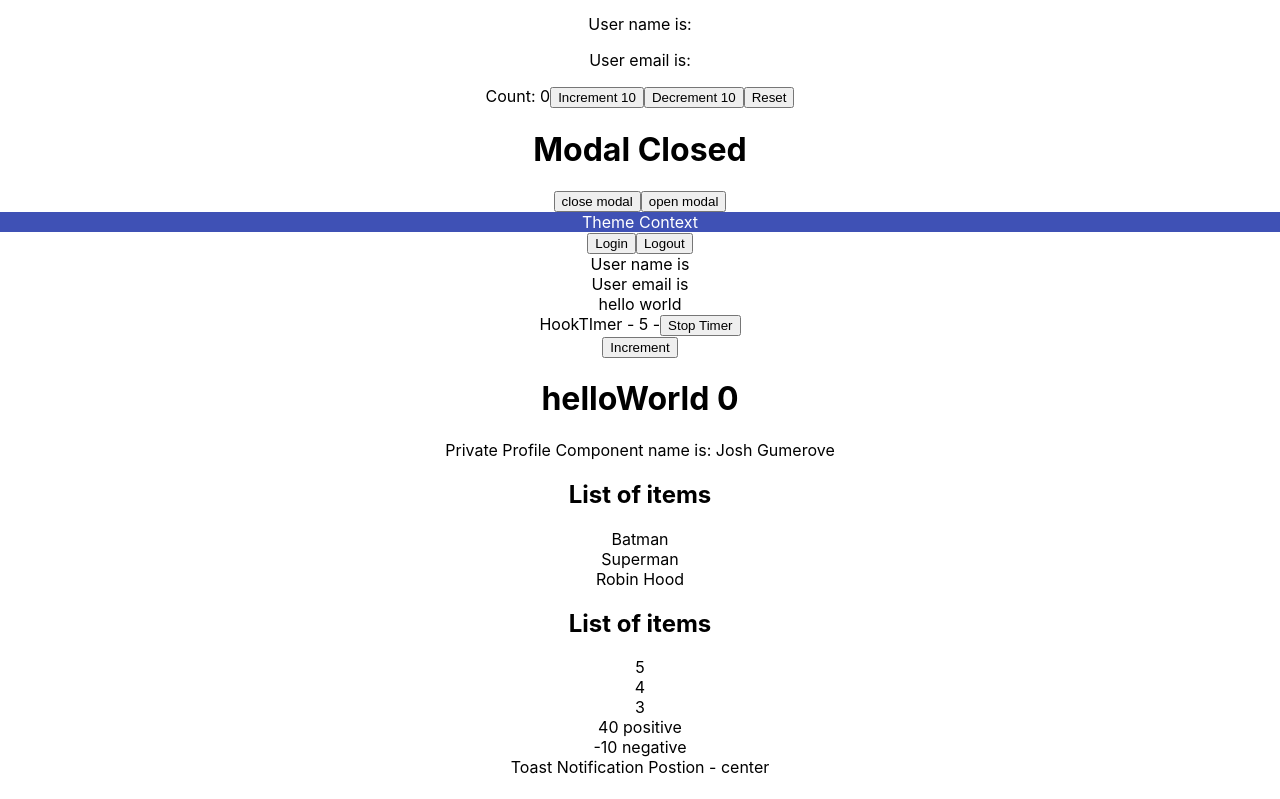
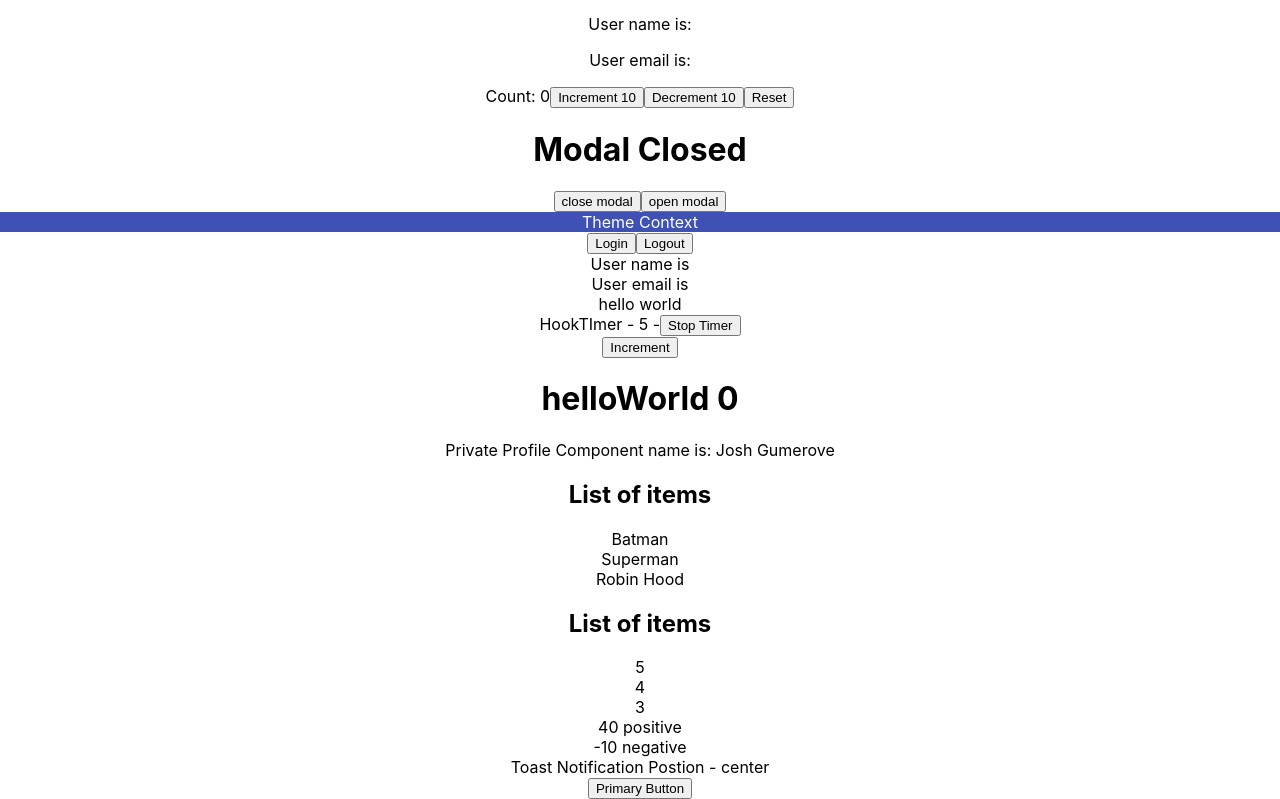
Before and after one commit to joshgumerove/react-typescript-demo, a React (Create React App) app: page / in a window 1280 px wide. Shown: the part 586-1385 px from the top of the page. Before the commit the page ends 1363 px from the top, so only its background shows below. Built offline with nearby package versions, Linux system fonts and the light colour scheme.

Commit message:
wrapping html elements

```diff
--- a/src/App.tsx
+++ b/src/App.tsx
@@ -25,6 +25,7 @@ import { Private } from "./components/auth/Private";
 import { List } from "./components/generics/List";
 import { RandomNumber } from "./components/restriction/RandomNumber";
 import { Toast } from "./components/templateLiterals/Toast";
+import { CustomButton } from "./components/html/Button";
 
 function App() {
   const [value, setValue] = useState<string>("");
@@ -80,10 +81,16 @@ function App() {
       <RandomNumber value={40} isPositive />
       <RandomNumber value={-10} isNegative />
       <Toast position="center" />
+      <CustomButton
+        variant="primary"
+        onClick={() => console.log("this is a cool trick")}
+      >
+        Primary Button
+      </CustomButton>
     </div>
   );
 }
 
-// on lesson 21: https://www.youtube.com/watch?v=jrnIh0RPeCw&list=PLC3y8-rFHvwi1AXijGTKM0BKtHzVC-LSK&index=21
+// on lesson 23: https://www.youtube.com/watch?v=AHadSDk7i6s&list=PLC3y8-rFHvwi1AXijGTKM0BKtHzVC-LSK&index=23
 
 export default App;
--- /dev/null
+++ b/src/components/html/Button.tsx
@@ -0,0 +1,13 @@
+import React, { FC } from "react";
+import { ButtonProps } from "./types";
+
+const CustomButton: FC<ButtonProps> = ({ variant, children, ...rest }) => {
+  console.log("what is the value of rest: ", rest);
+  return (
+    <button className={`class-with-${variant}`} {...rest}>
+      {children}
+    </button>
+  );
+};
+
+export { CustomButton };
--- /dev/null
+++ b/src/components/html/types.ts
@@ -0,0 +1,7 @@
+import React from "react";
+
+type ButtonProps = {
+  variant: "primary" | "secondary";
+} & React.ComponentProps<"button">;
+
+export type { ButtonProps };
```
Also changed, not shown: src/components/html/Input.tsx (added, +7 -0 lines).
